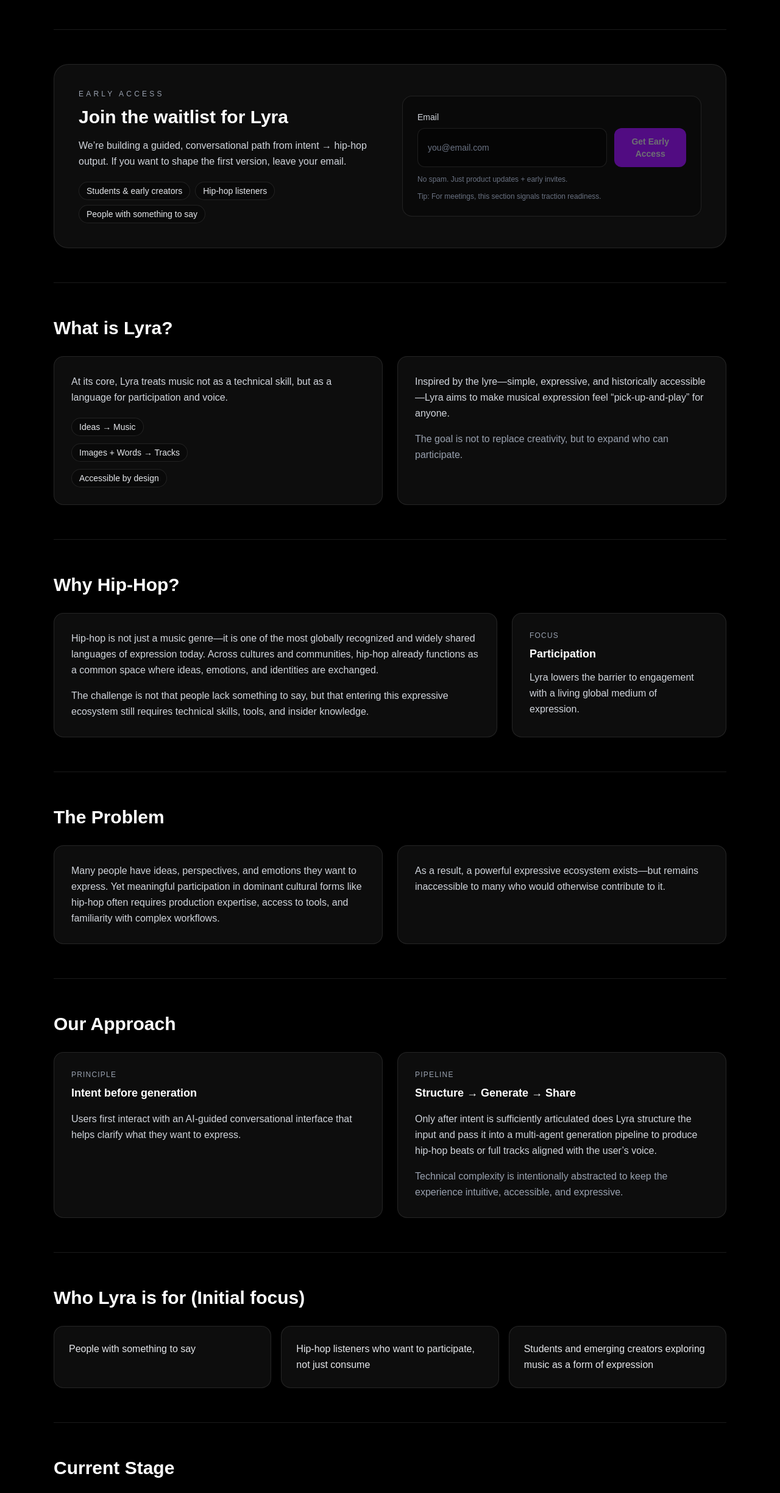
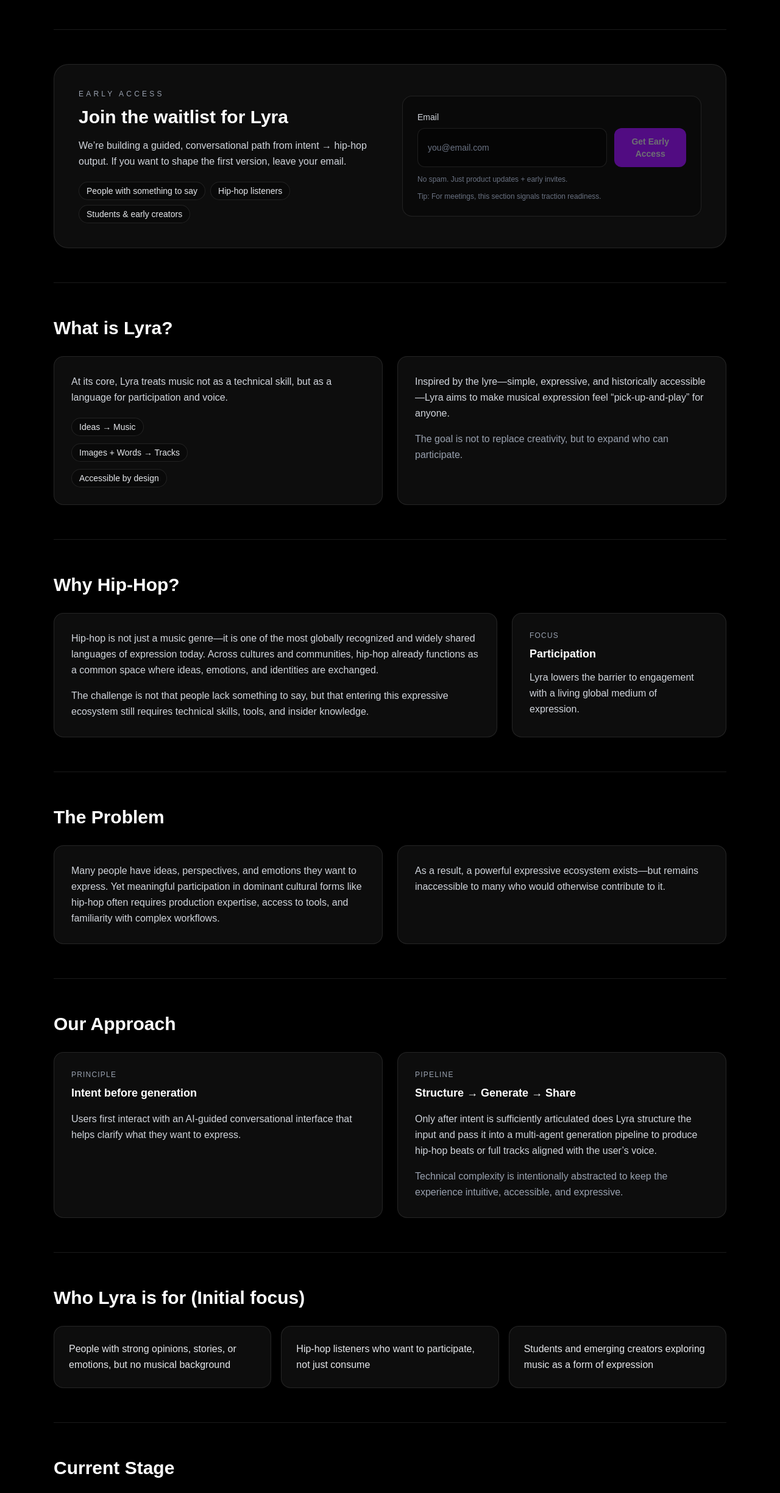
Before and after one commit to chenyehimself/lyra_web, a Next.js app in the folder web/: page / in a window 1280 px wide. Shown: the part 862-3310 px from the top of the page at 61% size. Built offline with nearby package versions, Linux system fonts and the light colour scheme.

Commit message:
Refine audience focus: people with something to say first_error correction

```diff
--- a/web/src/app/page.tsx
+++ b/web/src/app/page.tsx
@@ -184,9 +184,9 @@ export default function Home() {
                 </p>
 
                 <div className="mt-5 flex flex-wrap gap-2">
+                  <Pill>People with something to say</Pill>
+                  <Pill>Hip-hop listeners</Pill>
                   <Pill>Students & early creators</Pill>
-                  <Pill>Hip-hop listeners</Pill>
-                  <Pill>People with something to say</Pill>
                 </div>
               </div>
 
@@ -342,7 +342,7 @@ export default function Home() {
         {/* Audience */}
        <Section title="Who Lyra is for (Initial focus)">
       <div className="grid gap-4 md:grid-cols-3">
-        <BulletCard text="People with something to say" />
+      <BulletCard text="People with strong opinions, stories, or emotions, but no musical background" />
       <BulletCard text="Hip-hop listeners who want to participate, not just consume" />
       <BulletCard text="Students and emerging creators exploring music as a form of expression" />
       </div>
```
Lines whose indentation alone changed are shown as unchanged.
